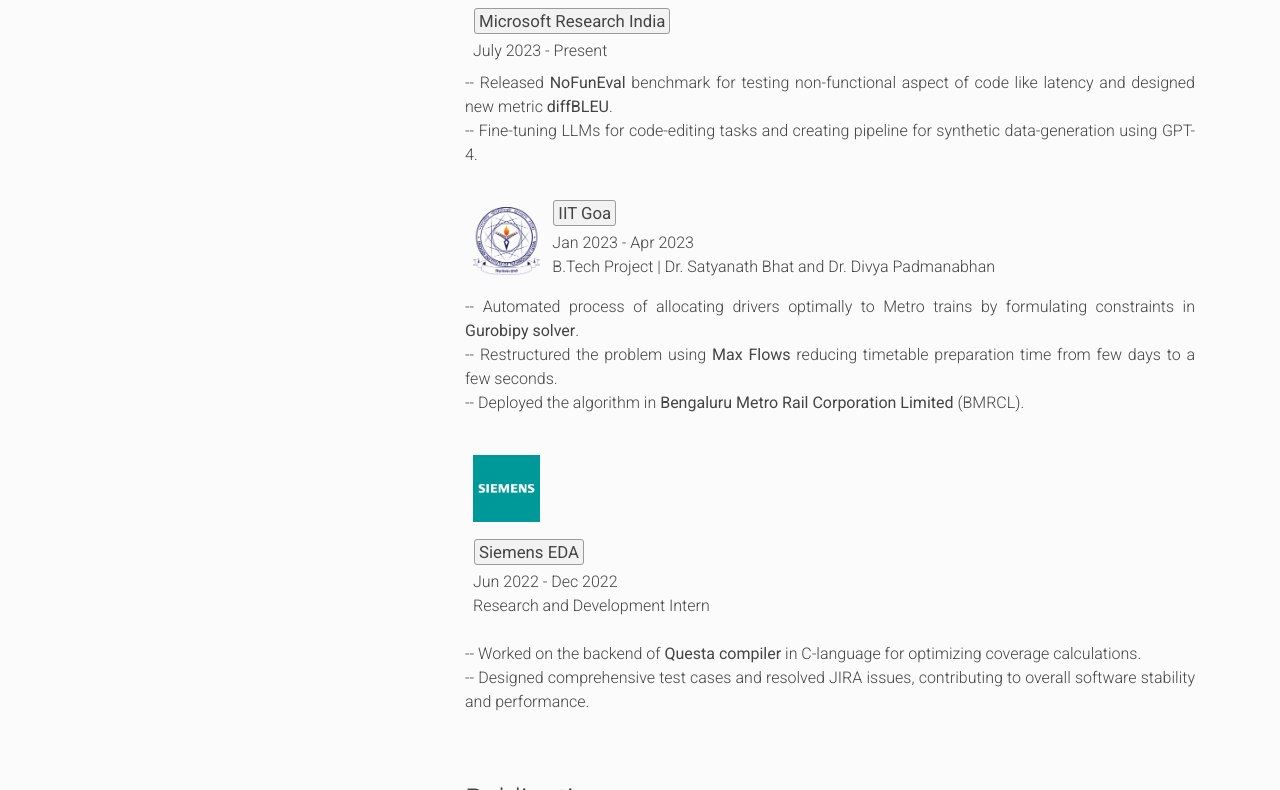
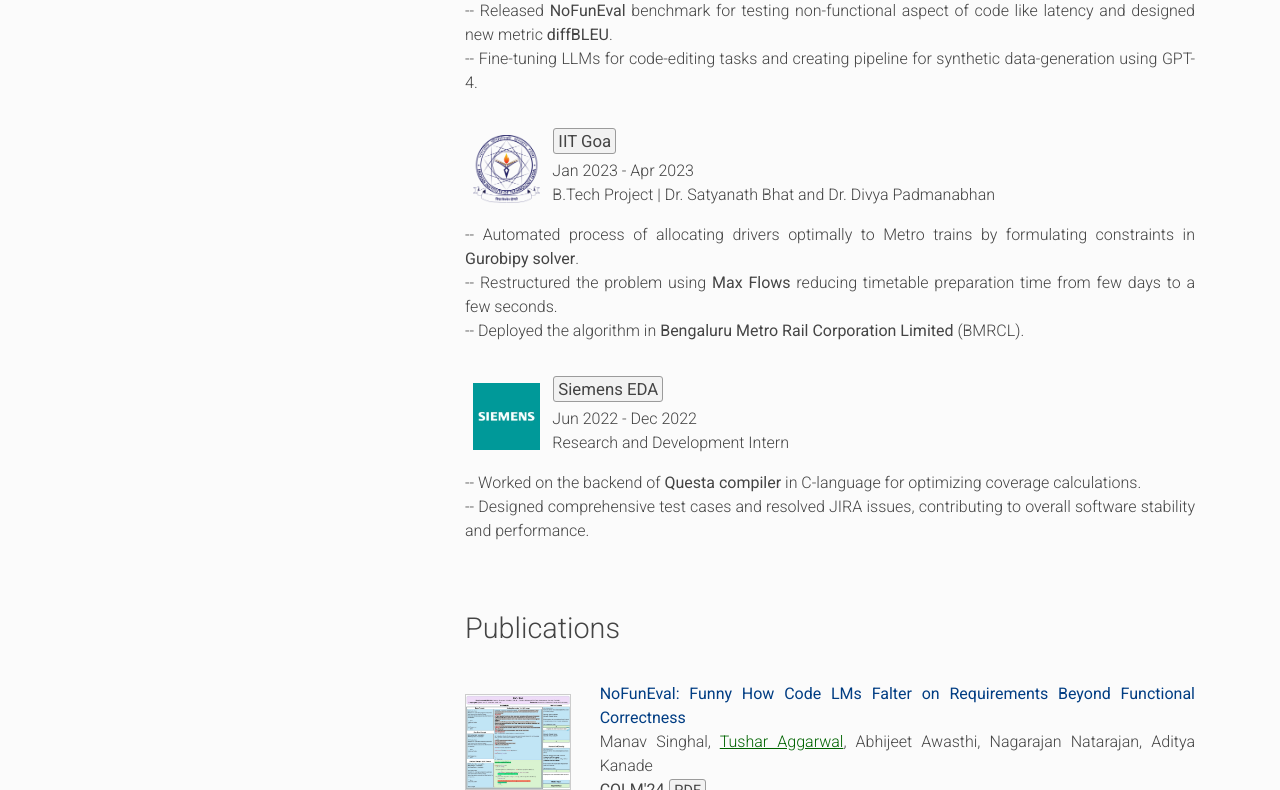
Before and after one commit to AggarwalTushar/AggarwalTushar.github.io, a plain HTML site: page index.html in a window 1280 px wide. Shown: the part 591-1381 px from the top of the page. Drawn offline with nearby package versions, Linux system fonts and the light colour scheme.

Commit message:
Added files

```diff
--- a/index.html
+++ b/index.html
@@ -107,7 +107,7 @@
             <div class="py-3">
               <div class="expmeta row">
                   <div class="col-sm-1"><img class="expicon m-2"src="images/msr1.png"></div>
-                  <div class="col-sm-11 expdetails m-2">
+                  <div class="col-sm-8 expdetails ml-4">
                     <span class="expjob"><a class="tag" href="https://www.microsoft.com/en-us/research/lab/microsoft-research-india/" target="_blank">Microsoft Research India</a></span><br>
                     <div class='pt-1'>July 2023 - Present</div>
                   </div>
@@ -136,7 +136,7 @@
             <div class="py-3">
               <div class="expmeta row">
                   <div class="col-sm-1"><img class="expicon m-2"src="images/Siemens.jpg"></div>
-                  <div class="col-sm-11 expdetails m-2">
+                  <div class="col-sm-8 expdetails ml-4">
                     <span class="expjob"><a class="tag" href="https://eda.sw.siemens.com/en-US/" target="_blank">Siemens EDA</a></span><br>
                     <div class='pt-1'>Jun 2022 - Dec 2022</div>
                     <p>Research and Development Intern</p>
```
